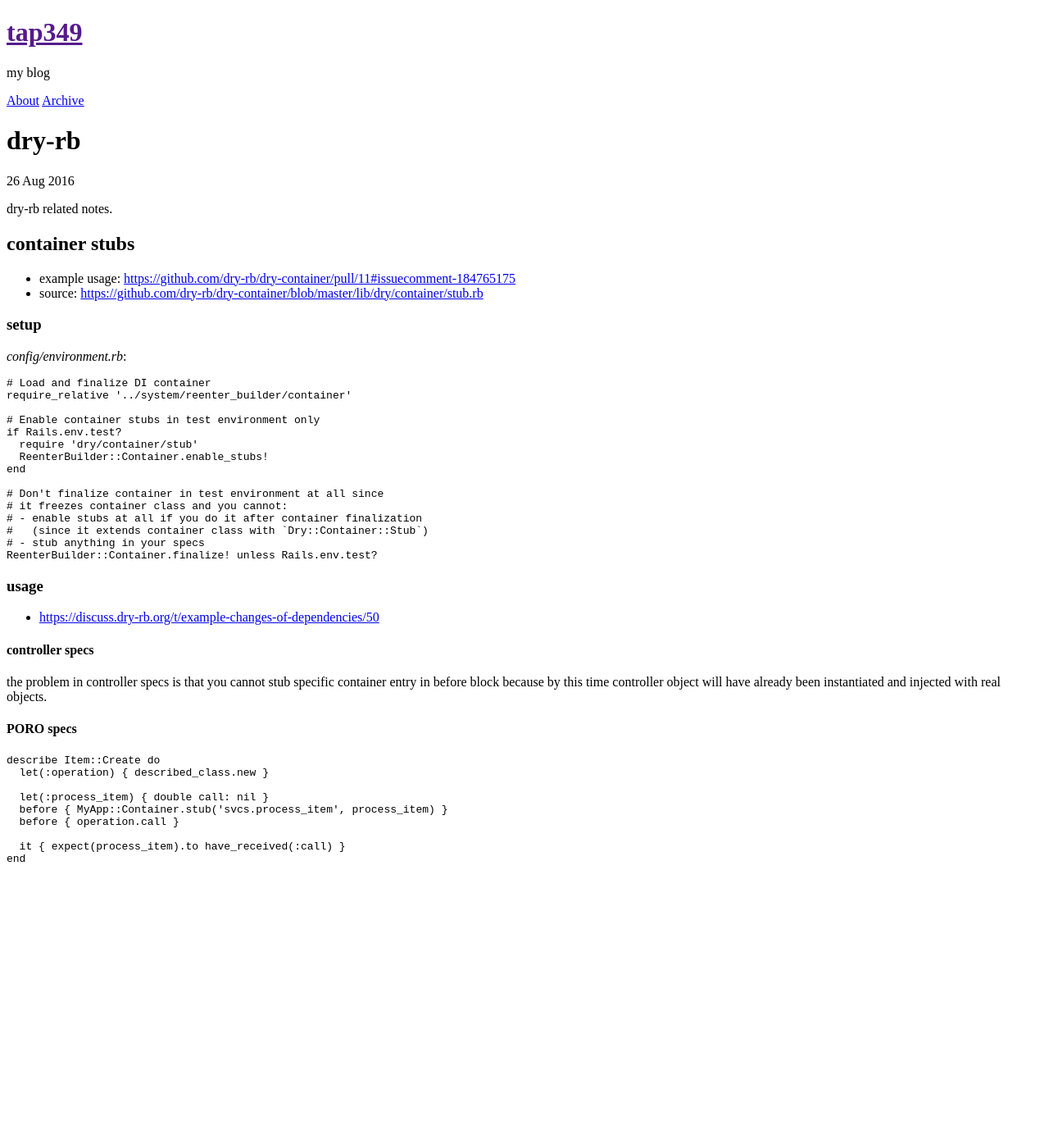
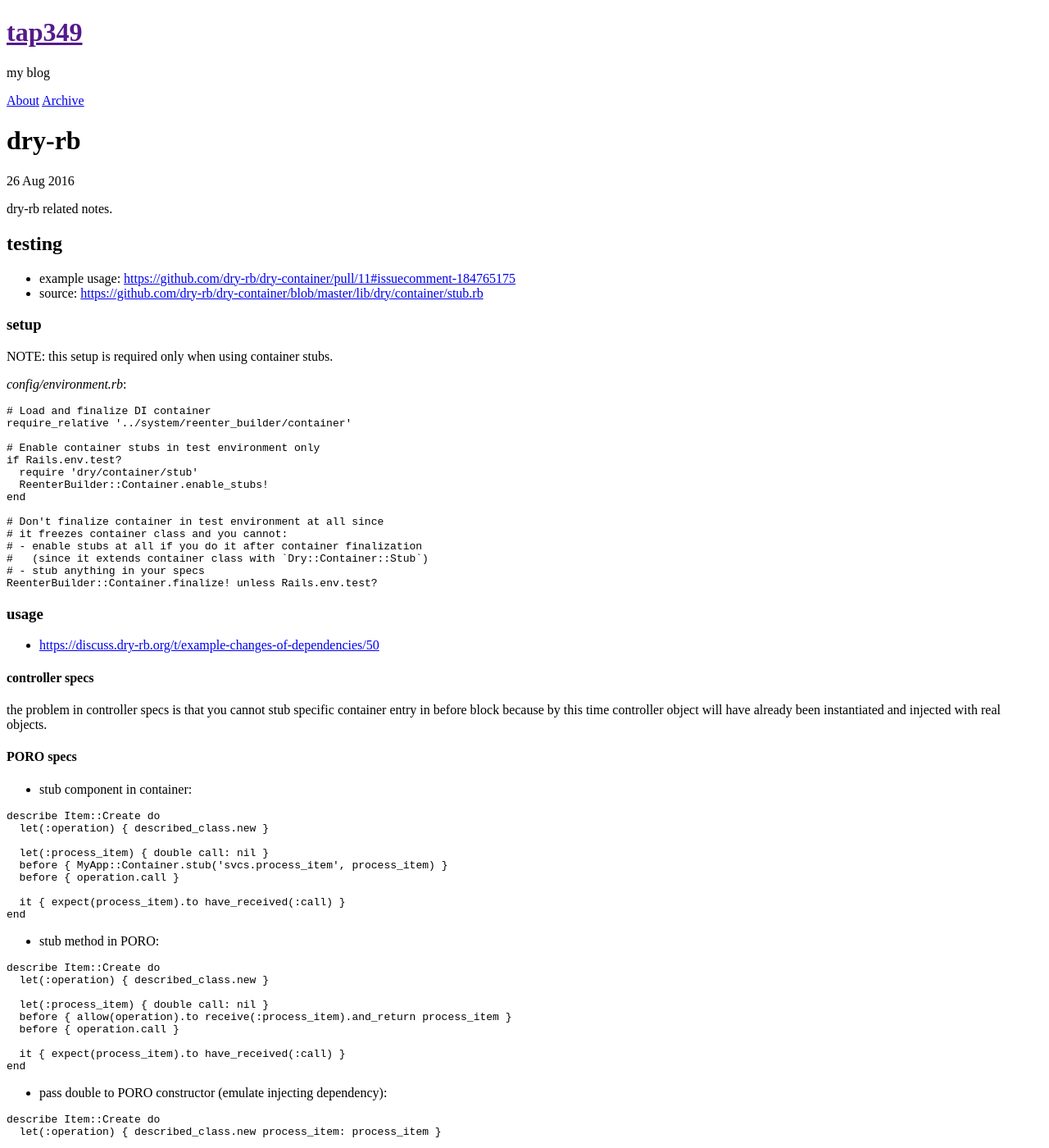
Before and after one commit to tap349/tap349.github.io, a Jekyll site: the page built from _posts/2016-08-26-dry-rb.md, in a window 1280 px wide and 1400 px high. Shown: the whole window at 82% size. Built offline with Jekyll 4.4.1, drawn with Linux system fonts in a browser that asks for light colours; some of the changed text lies outside the part shown.

Commit message:
update 2016-12-27_15:29:34

````diff
--- a/_posts/2016-08-26-dry-rb.md
+++ b/_posts/2016-08-26-dry-rb.md
@@ -10,12 +10,14 @@
 
 <!-- more -->
 
-## container stubs
+## testing
 
 - example usage: <https://github.com/dry-rb/dry-container/pull/11#issuecomment-184765175>
 - source: <https://github.com/dry-rb/dry-container/blob/master/lib/dry/container/stub.rb>
 
 ### setup
+
+NOTE: this setup is required only when using container stubs.
 
 _config/environment.rb_:
 
@@ -49,6 +51,8 @@
 
 #### PORO specs
 
+- stub component in container:
+
 ```ruby
 describe Item::Create do
   let(:operation) { described_class.new }
@@ -60,3 +64,30 @@
   it { expect(process_item).to have_received(:call) }
 end
 ```
+
+- stub method in PORO:
+
+```ruby
+describe Item::Create do
+  let(:operation) { described_class.new }
+
+  let(:process_item) { double call: nil }
+  before { allow(operation).to receive(:process_item).and_return process_item }
+  before { operation.call }
+
+  it { expect(process_item).to have_received(:call) }
+end
+```
+
+- pass double to PORO constructor (emulate injecting dependency):
+
+```ruby
+describe Item::Create do
+  let(:operation) { described_class.new process_item: process_item }
+
+  let(:process_item) { double call: nil }
+  before { operation.call }
+
+  it { expect(process_item).to have_received(:call) }
+end
+```
````
